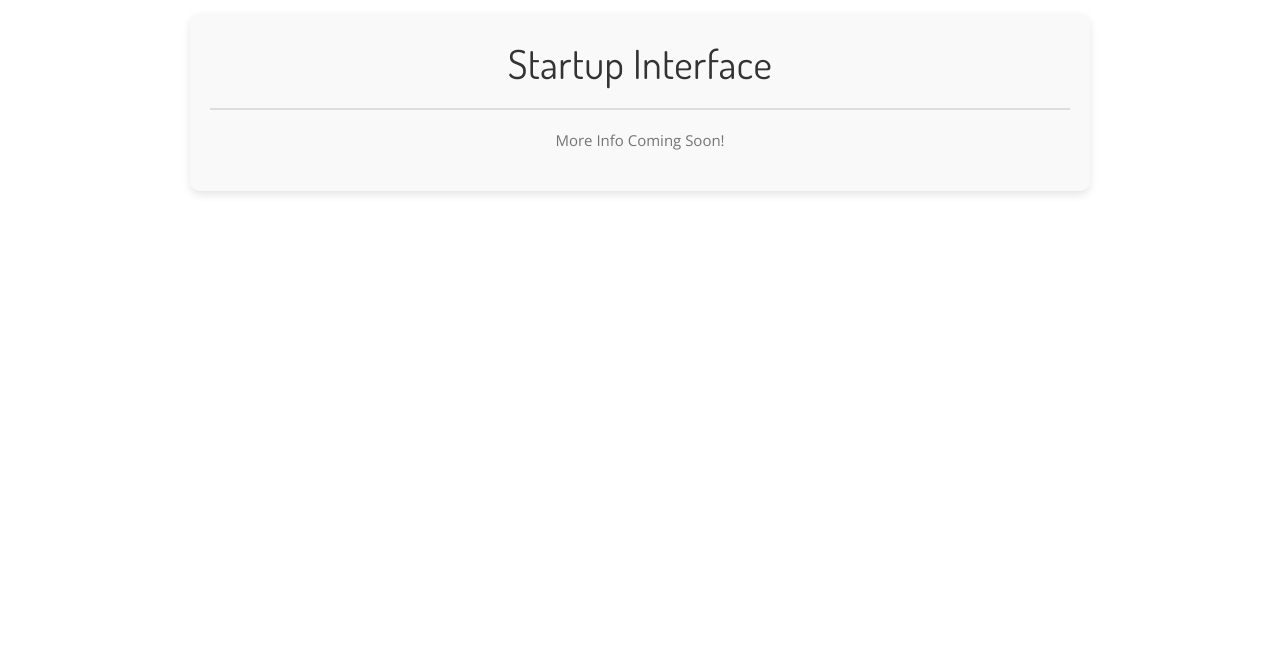
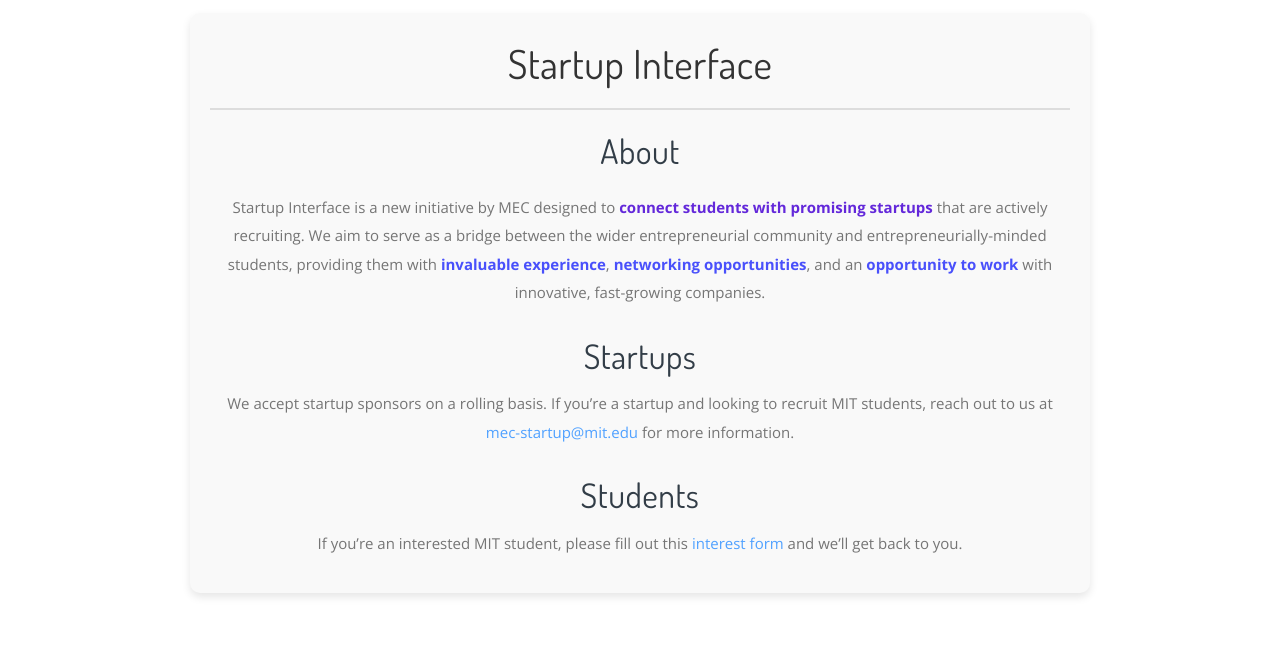
Before and after one commit to VittalT/MEC-Website, a website: page startup-interface.html in a window 1280 px wide. Shown: the part 72-726 px from the top of the page. Drawn offline with nearby package versions, Linux system fonts and the light colour scheme.

Commit message:
Added startup interface content

```diff
--- a/startup-interface.html
+++ b/startup-interface.html
@@ -43,7 +43,37 @@
 
         <div class="container my-5" data-aos="zoom-in">
           <h1 class="text-center mb-4">Startup Interface</h1>
-          <p class="text-center">More Info Coming Soon!</p>
+          <h2 class="text-center mb-4">About</h2>
+          <p class="text-center">
+            Startup Interface is a new initiative by MEC designed to
+            <span class="highlight-text text-purple"
+              >connect students with promising startups</span
+            >
+            that are actively recruiting. We aim to serve as a bridge between
+            the wider entrepreneurial community and entrepreneurially-minded
+            students, providing them with
+            <span class="highlight-text text-blue">invaluable experience</span>,
+            <span class="highlight-text text-blue"
+              >networking opportunities</span
+            >, and an
+            <span class="highlight-text text-blue">opportunity to work</span>
+            with innovative, fast-growing companies.
+          </p>
+          <h2 class="text-center mt-5">Startups</h2>
+          <p class="text-center">
+            We accept startup sponsors on a rolling basis. If you’re a startup
+            and looking to recruit MIT students, reach out to us at
+            <a href="mailto:mec-startup@mit.edu">mec-startup@mit.edu</a> for
+            more information.
+          </p>
+          <h2 class="text-center mt-5">Students</h2>
+          <p class="text-center">
+            If you’re an interested MIT student, please fill out this
+            <a href="https://forms.gle/ep14UUkZbaPydu3D6" target="_blank"
+              >interest form</a
+            >
+            and we’ll get back to you.
+          </p>
         </div>
       </div>
 
```
Also changed, not shown: contact.html (+1 -1 lines), starthouse.html (+1 -3 lines).
